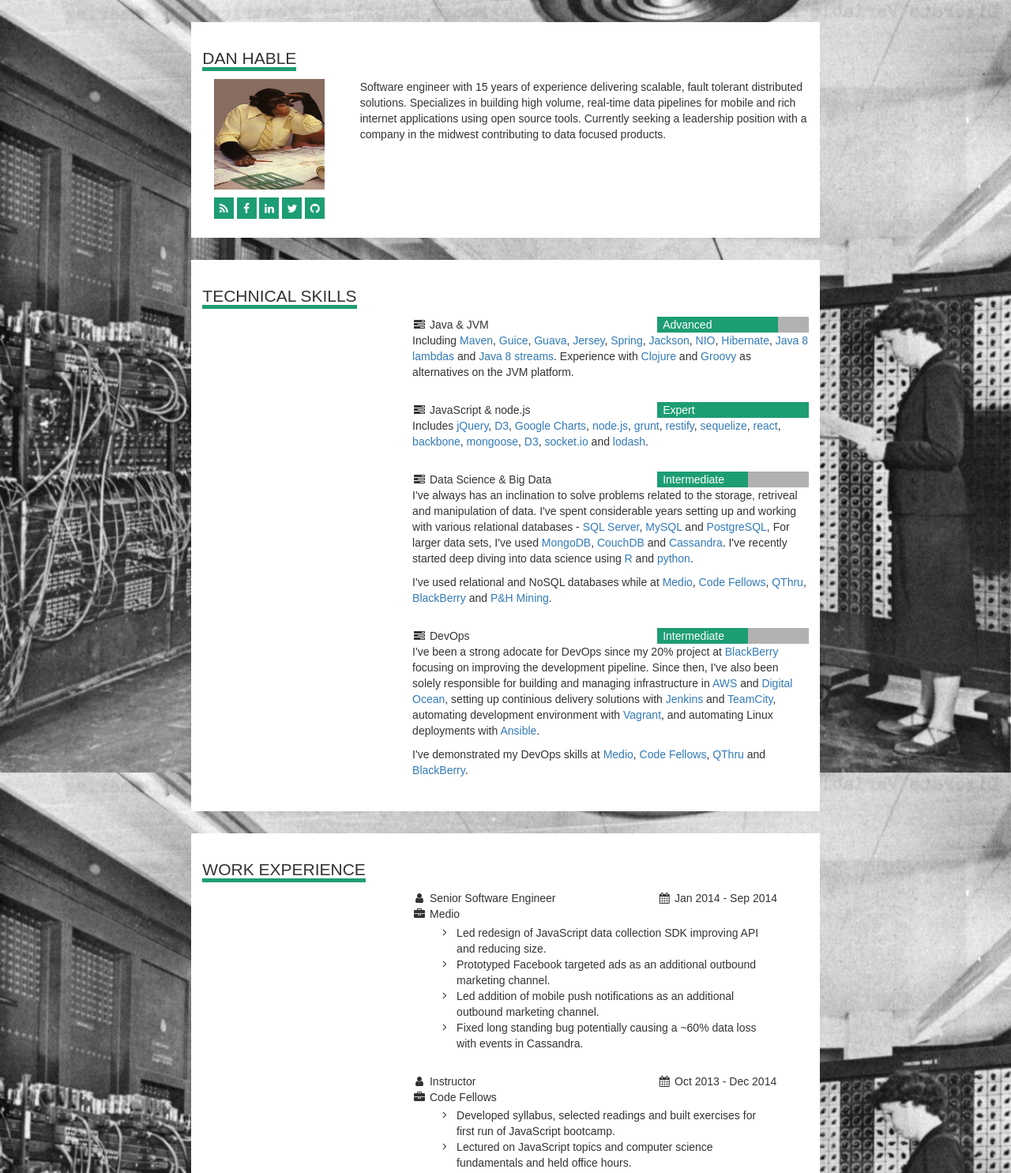
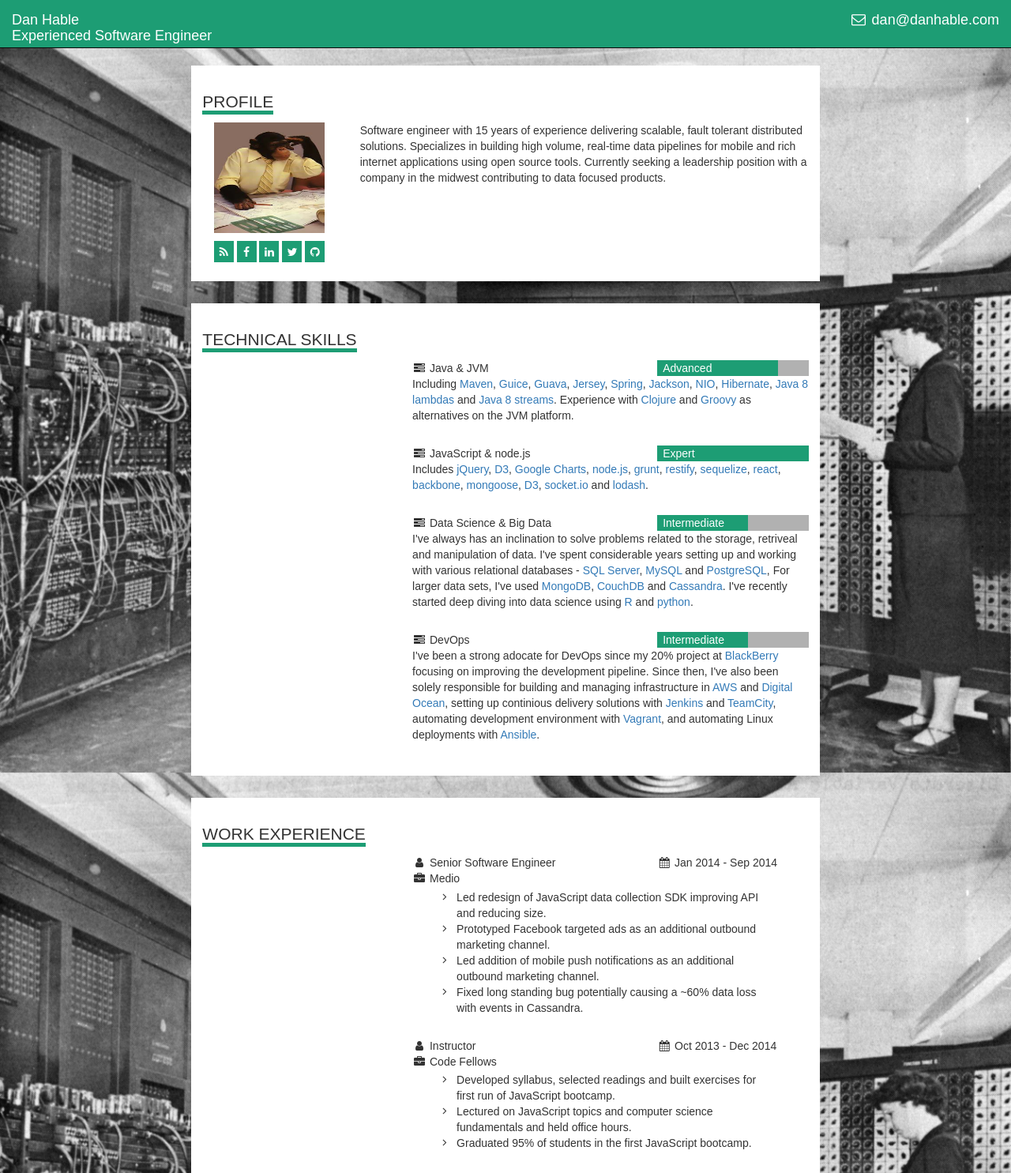
Before and after one commit to dhable/danhable.com, a website: page index.html in a window 1280 px wide. Shown: the top 1485 px of the page at 79% size. Drawn offline with nearby package versions, Linux system fonts and the light colour scheme.

Commit message:
Branding
  1. Added fixed navbar to the top of the page for larger displays that
     contains my name and email address. This keeps my info handy no
     matter where in the page someone is viewing.

  2. Used media queries to eliminate the navbar for small screen mobile
     devices. It uses too much space for a phone.

  3. Swapped out "Profile" title for my name and email on small screens
     using the responsive helpers.

  4. Added mobile viewport meta tag.

```diff
--- a/app.css
+++ b/app.css
@@ -1,9 +1,29 @@
-.pull-center {
+* {
+    font-family: 'Droid Sans', sans-serif;
+}
+
+.center {
     text-align: center;
 }
 
-* {
-    font-family: 'Droid Sans', sans-serif;
+@media(min-width: 768px) {
+    .navbar-inverse {
+        background-color: #1d9d74;
+    }
+
+    .navbar-inverse .navbar-brand {
+        color: White;
+    }
+
+    .content {
+        margin-top: 55px;
+    }
+}
+
+@media(max-width: 768px) {
+    .content {
+        margin-top: 0px;
+    }
 }
 
 body {
--- a/index.html
+++ b/index.html
@@ -1,6 +1,7 @@
 <!DOCTYPE html>
 <html>
     <head>
+        <meta name="viewport" content="width=device-width, initial-scale=1, maximum-scale=1, user-scalable=no">
         <link rel="stylesheet" href="lib/bootstrap/dist/css/bootstrap.min.css">
         <link rel="stylesheet" href="lib/fontawesome/css/font-awesome.min.css">
         <link rel="stylesheet" href="app.css">
@@ -8,16 +9,25 @@
 
 
     <body>
-        <div class="container-fluid">
+        <nav class="navbar navbar-inverse navbar-fixed-top hidden-xs">
+            <div class="container-fluid">
+                <p class="navbar-brand navbar-left">Dan Hable <br/> Experienced Software Engineer</p>
+                <p class="navbar-brand navbar-right"><i class="fa fa-fw fa-envelope-o"></i>&nbsp;dan@danhable.com</p>
+            </div>
+        </nav>
+
+        <div class="content container-fluid">
             <div class="row">
                 <div class="col-md-8 col-md-offset-2">
 
                     <div id="profile"></div>
                     <header id="profile" class="section">
-                        <h1>Dan Hable</h1>
+                        <h1 class="hidden-xs">Profile</h1>
+                        <h1 class="visible-xs-block">Dan Hable<br/>dan@danhable.com</h1>
+
 
                         <div class="row">
-                            <div class="col-sm-3 pull-center">
+                            <div class="col-sm-3 center">
                                 <p>
                                     <img src="images/dan.jpg" width="140" height="140" alt="Dan Hable">
                                 </p>
@@ -114,14 +124,6 @@
                                         into data science using <a href="http://www.r-project.org/">R</a> and
                                         <a href="https://www.python.org/">python</a>.
                                     </p>
-                                    <p>
-                                        I've used relational and NoSQL databases while at
-                                        <a href="#medio">Medio</a>,
-                                        <a href="#code-fellows">Code Fellows</a>,
-                                        <a href="#qthru">QThru</a>,
-                                        <a href="#blackberry">BlackBerry</a> and
-                                        <a href-"#ph-mining">P&amp;H Mining</a>.
-                                    </p>
                                 </div>
 
                                 <div class="entity">
@@ -141,13 +143,6 @@
                                         <a href="https://www.jetbrains.com/teamcity/">TeamCity</a>, automating development
                                         environment with <a href="https://www.vagrantup.com/">Vagrant</a>, and automating
                                         Linux deployments with <a href="http://www.ansible.com/home">Ansible</a>.
-                                    </p>
-                                    <p>
-                                        I've demonstrated my DevOps skills at
-                                        <a href="#medio">Medio</a>,
-                                        <a href="#code-fellows">Code Fellows</a>,
-                                        <a href="#qthru">QThru</a> and
-                                        <a href="#blackberry">BlackBerry</a>.
                                     </p>
                                 </div>
 
```
